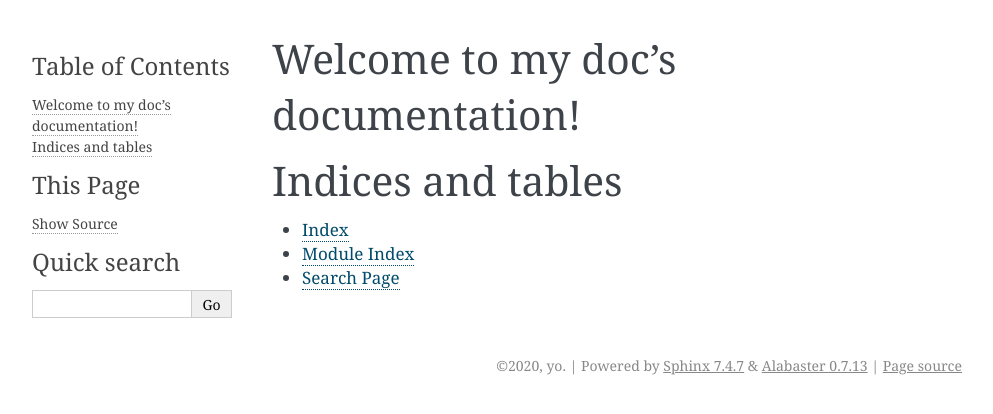
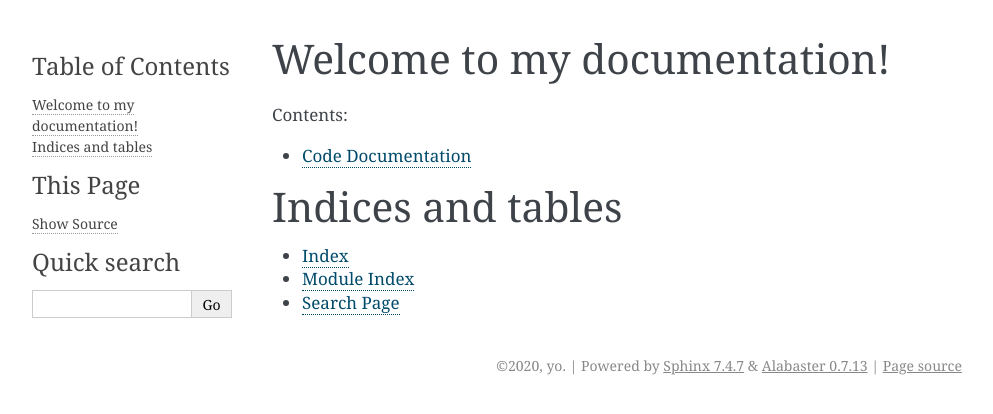
Before and after one commit to SergioMarreroMarrero/sphinx-python-doc-example, a Sphinx documentation site: the page built from sphinx/index.rst, in a window 1280 px wide. Shown: the top 414 px of the page, without its empty margins (148-1141 px from the left). Built offline with Sphinx 7.4.7, drawn with Linux system fonts in a browser that asks for light colours.

Commit message:
first doc

```diff
--- /dev/null
+++ b/sphinx/code.rst
@@ -0,0 +1,5 @@
+Code Documentation
+==================
+
+.. automodule:: example1
+    :members:
--- a/sphinx/conf.py
+++ b/sphinx/conf.py
@@ -10,9 +10,9 @@
 # add these directories to sys.path here. If the directory is relative to the
 # documentation root, use os.path.abspath to make it absolute, like shown here.
 #
-# import os
-# import sys
-# sys.path.insert(0, os.path.abspath('.'))
+import os
+import sys
+sys.path.insert(0, os.path.abspath('../'))
 
 
 # -- Project information -----------------------------------------------------
@@ -30,9 +30,7 @@ release = '0.0.0'
 # Add any Sphinx extension module names here, as strings. They can be
 # extensions coming with Sphinx (named 'sphinx.ext.*') or your custom
 # ones.
-extensions = [
-]
-
+extensions = ['sphinx.ext.autodoc']
 # Add any paths that contain templates here, relative to this directory.
 templates_path = ['_templates']
 
--- a/sphinx/index.rst
+++ b/sphinx/index.rst
@@ -3,12 +3,14 @@
    You can adapt this file completely to your liking, but it should at least
    contain the root `toctree` directive.
 
-Welcome to my doc's documentation!
+Welcome to my documentation!
 ==================================
 
 .. toctree::
    :maxdepth: 2
    :caption: Contents:
+
+   code
 
 
 
```
Also changed, not shown: 1 other file.
